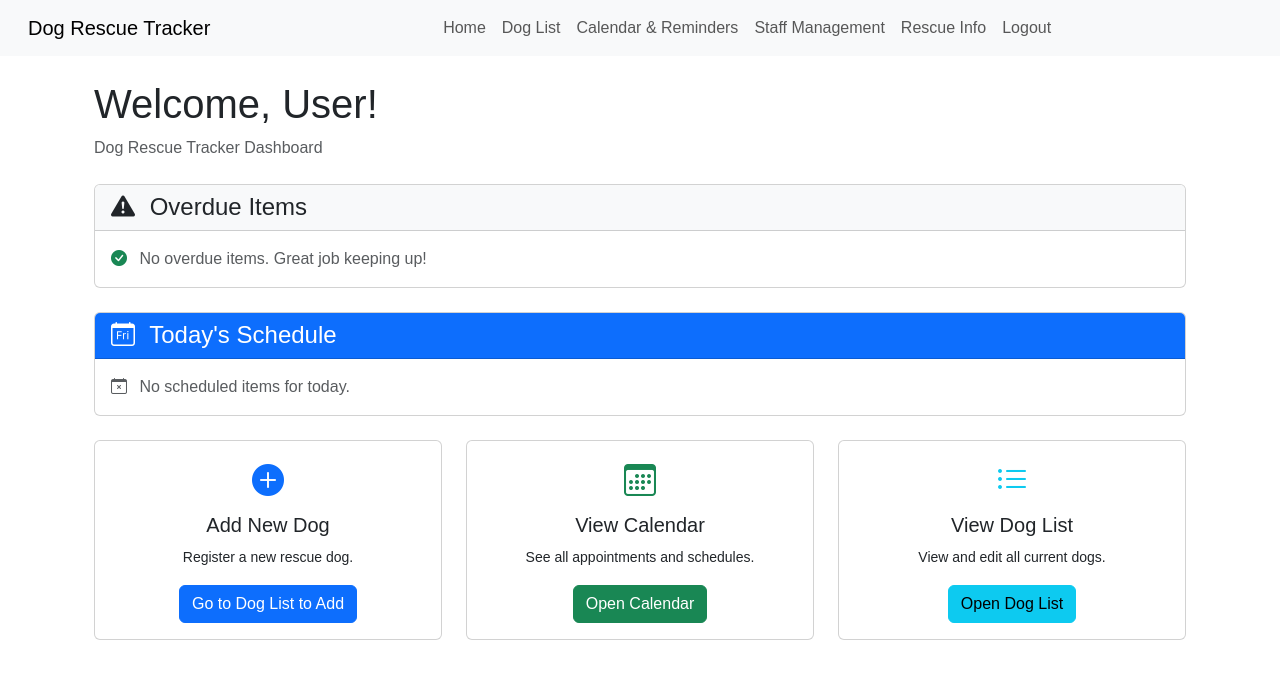
After one commit to Sprite287/DogTrackerV2, a Flask app: page /dashboard in a window 1280 px wide. The commit adds this page. Shown: the top 679 px of the page. Run offline with Flask 3, Linux system fonts and the light colour scheme; some libraries are stand-ins or nearby versions.

Commit message:
Complete Phase 4

```diff
--- a/DogTrackerV2/app.py
+++ b/DogTrackerV2/app.py
@@ -13,6 +13,10 @@ app.config['SQLALCHEMY_DATABASE_URI'] = os.getenv('DATABASE_URL', 'postgresql://
 app.config['SQLALCHEMY_TRACK_MODIFICATIONS'] = False
 app.config['SECRET_KEY'] = os.getenv('SECRET_KEY', 'dev')
 
+# Development settings to prevent caching issues
+app.config['TEMPLATES_AUTO_RELOAD'] = True
+app.config['SEND_FILE_MAX_AGE_DEFAULT'] = 0
+
 db.init_app(app)
 migrate.init_app(app, db)
 
@@ -24,6 +28,35 @@ def get_first_user_id():
     print("WARNING: No users found in the database. 'created_by' fields will be None.")
     return None # Or raise an error, or handle as per application requirements
 
+def group_reminders_by_type(reminders_query):
+    """Group reminders by their type for dashboard display."""
+    from collections import defaultdict
+
+    # Define group order preference
+    group_order = ["Vet Visit", "Vaccination", "Grooming", "Medication", "General Appointment", "Other Reminder"]
+
+    grouped = defaultdict(list)
+    for reminder in reminders_query:
+        group_name = "Other Reminder" # Default
+        if reminder.appointment:
+            if reminder.appointment.type:
+                group_name = reminder.appointment.type.name
+            else:
+                group_name = "General Appointment"
+        elif reminder.dog_medicine_id:
+            group_name = "Medication"
+        elif reminder.reminder_type: # Fallback to reminder_type if not appt/med
+             # Capitalize and replace underscores for better display
+            group_name = reminder.reminder_type.replace('_', ' ').title()
+
+        grouped[group_name].append(reminder)
+
+    # Order the groups according to group_order, then alphabetically for others
+    ordered_grouped = {group: grouped[group] for group in group_order if group in grouped}
+    other_groups = {k: v for k, v in sorted(grouped.items()) if k not in ordered_grouped}
+    ordered_grouped.update(other_groups)
+    return ordered_grouped
+
 def render_dog_cards():
     dogs = Dog.query.order_by(Dog.name.asc()).all()
     return render_template('dog_cards.html', dogs=dogs)
@@ -32,7 +65,11 @@ def render_alert(message, category='success'):
     return render_template_string('<div class="alert alert-{{ category }} alert-dismissible fade show" role="alert" hx-swap-oob="true">{{ message }}<button type="button" class="btn-close" data-bs-dismiss="alert" aria-label="Close"></button></div>', message=message, category=category)
 
 @app.route('/')
-def index():
+def home_redirect():
+    return redirect(url_for('dashboard'))
+
+@app.route('/dogs')
+def dog_list_page():
     dogs = Dog.query.order_by(Dog.name.asc()).all()
     return render_template('index.html', dogs=dogs)
 
@@ -917,6 +954,66 @@ def calendar_events_api():
         print(f"Error in calendar_events_api: {e}")
         return jsonify({"error": str(e), "message": "Failed to load calendar events."}), 500
 
+# --- Dashboard Route ---
+@app.route('/dashboard')
+def dashboard():
+    """Main dashboard page showing overdue items and today's schedule."""
+    from datetime import date
+
+    now = datetime.utcnow()
+    today_start = datetime.combine(date.today(), datetime.min.time())
+    today_end = today_start + timedelta(days=1)
+
+    print("=== DASHBOARD ROUTE CALLED ===")
+    print(f"Current time (UTC): {now}")
+    print(f"Today range: {today_start} to {today_end}")
+
+    # Get current user (first available user for now)
+    current_user = User.query.first()
+
+    # Fetch overdue reminders (due_datetime < now and status = 'pending')
+    overdue_reminders = Reminder.query.options(
+        db.joinedload(Reminder.appointment).joinedload(Appointment.type),
+        db.joinedload(Reminder.dog_medicine).joinedload(DogMedicine.preset),
+        db.joinedload(Reminder.dog)
+    ).filter(
+        Reminder.status == 'pending',
+        Reminder.due_datetime < now
+    ).order_by(Reminder.due_datetime.asc()).all()
+
+    print(f"DEBUG: Fetched {len(overdue_reminders)} overdue reminders from DB.")
+
+    # Fetch today's reminders (due_datetime within today and status = 'pending')
+    today_reminders = Reminder.query.options(
+        db.joinedload(Reminder.appointment).joinedload(Appointment.type),
+        db.joinedload(Reminder.dog_medicine).joinedload(DogMedicine.preset),
+        db.joinedload(Reminder.dog)
+    ).filter(
+        Reminder.status == 'pending',
+        Reminder.due_datetime >= today_start,
+        Reminder.due_datetime < today_end
+    ).order_by(Reminder.due_datetime.asc()).all()
+
+    print(f"DEBUG: Fetched {len(today_reminders)} today's reminders from DB.")
+
+    # Group reminders by type
+    grouped_overdue_reminders = group_reminders_by_type(overdue_reminders)
+    grouped_today_reminders = group_reminders_by_type(today_reminders)
+
+    # Debug the grouped results
+    overdue_counts = {k: len(v) for k, v in grouped_overdue_reminders.items()}
+    today_counts = {k: len(v) for k, v in grouped_today_reminders.items()}
+    print(f"DEBUG: Grouped overdue reminders: {overdue_counts}")
+    print(f"DEBUG: Grouped today's reminders: {today_counts}")
+
+    print("DEBUG: About to render template with reminder data")
+
+    return render_template('dashboard.html',
+                           current_user=current_user,
+                           grouped_overdue_reminders=grouped_overdue_reminders,
+                           grouped_today_reminders=grouped_today_reminders,
+                           now=now)
+
 if __name__ == '__main__':
     print('--- ROUTES REGISTERED ---')
     for rule in app.url_map.iter_rules():
--- a/DogTrackerV2/templates/base.html
+++ b/DogTrackerV2/templates/base.html
@@ -15,14 +15,17 @@
 <body>
 <nav class="navbar navbar-expand-lg navbar-light bg-light">
   <div class="container-fluid justify-content-center">
-    <a class="navbar-brand mx-3" href="{{ url_for('index') }}">Dog Rescue Tracker</a>
+    <a class="navbar-brand mx-3" href="{{ url_for('dashboard') }}">Dog Rescue Tracker</a>
     <button class="navbar-toggler" type="button" data-bs-toggle="collapse" data-bs-target="#navbarNav" aria-controls="navbarNav" aria-expanded="false" aria-label="Toggle navigation">
       <span class="navbar-toggler-icon"></span>
     </button>
     <div class="collapse navbar-collapse justify-content-center" id="navbarNav">
       <ul class="navbar-nav">
         <li class="nav-item">
-          <a class="nav-link" href="{{ url_for('index') }}">Dog List</a>
+          <a class="nav-link" href="{{ url_for('dashboard') }}">Home</a>
+        </li>
+        <li class="nav-item">
+          <a class="nav-link" href="{{ url_for('dog_list_page') }}">Dog List</a>
         </li>
         <li class="nav-item">
           <a class="nav-link" href="{{ url_for('calendar_view') }}">Calendar & Reminders</a>
--- a/DogTrackerV2/templates/calendar_view.html
+++ b/DogTrackerV2/templates/calendar_view.html
@@ -39,7 +39,7 @@
                                                     <button class="btn btn-sm btn-outline-success"
                                                             hx-post="{{ url_for('acknowledge_reminder', reminder_id=reminder.id) }}"
                                                             hx-target="#reminder-{{ reminder.id }}"
-                                                            hx-swap="outerHTML">Acknowledge</button>
+                                                            hx-swap="outerHTML">Done</button>
                                                     <button class="btn btn-sm btn-outline-secondary"
                                                             hx-post="{{ url_for('dismiss_reminder', reminder_id=reminder.id) }}"
                                                             hx-target="#reminder-{{ reminder.id }}"
--- /dev/null
+++ b/DogTrackerV2/templates/dashboard.html
@@ -0,0 +1,266 @@
+{% extends 'base.html' %}
+
+{% block title %}Home - Dog Rescue Tracker{% endblock %}
+
+{% block content %}
+<div class="container mt-4">
+    <!-- Welcome Header -->
+    <div class="mb-4">
+        <h1>Welcome, {% if current_user %}{{ current_user.name }}{% else %}User{% endif %}!</h1>
+        <p class="text-muted">
+            {% if current_user and current_user.rescue %}
+                {{ current_user.rescue.name }} Dashboard
+            {% else %}
+                Dog Rescue Tracker Dashboard
+            {% endif %}
+        </p>
+    </div>
+
+    <!-- Overdue Items Section -->
+    <div class="card mb-4 {% if grouped_overdue_reminders %}border-danger{% endif %}">
+        <div class="card-header {% if grouped_overdue_reminders %}bg-danger text-white{% else %}bg-light{% endif %}">
+            <h4 class="mb-0">
+                <i class="bi bi-exclamation-triangle-fill me-2"></i>
+                Overdue Items
+                {% set total_overdue = grouped_overdue_reminders.values() | map('length') | sum %}
+                {% if total_overdue > 0 %}
+                    <span class="badge bg-white text-danger ms-2">{{ total_overdue }}</span>
+                {% endif %}
+            </h4>
+        </div>
+        <div class="card-body p-0">
+            {% if total_overdue > 0 %}
+                <div class="accordion accordion-flush" id="overdueRemindersAccordion">
+                    {% for group_name, reminders_in_group in grouped_overdue_reminders.items() %}
+                        {% if reminders_in_group %}
+                            {% set group_id = group_name|replace(' ', '-')|lower ~ '-overdue-' ~ loop.index %}
+                            <div class="accordion-item">
+                                <h2 class="accordion-header" id="heading-{{ group_id }}">
+                                    <button class="accordion-button collapsed" type="button" data-bs-toggle="collapse" data-bs-target="#collapse-{{ group_id }}" aria-expanded="false" aria-controls="collapse-{{ group_id }}">
+                                        {{ group_name }} <span class="badge bg-danger ms-2">{{ reminders_in_group|length }}</span>
+                                    </button>
+                                </h2>
+                                <div id="collapse-{{ group_id }}" class="accordion-collapse collapse" aria-labelledby="heading-{{ group_id }}" data-bs-parent="#overdueRemindersAccordion">
+                                    <div class="accordion-body p-0">
+                                        <div class="list-group list-group-flush">
+                                            {% for reminder in reminders_in_group %}
+                                                <div class="list-group-item list-group-item-action d-flex justify-content-between align-items-start" id="reminder-{{ reminder.id }}">
+                                                    <div class="flex-grow-1">
+                                                        <div class="d-flex w-100 justify-content-between">
+                                                            <h6 class="mb-1 text-danger">
+                                                                {% if reminder.appointment_id and reminder.appointment %}
+                                                                    <i class="bi bi-calendar-event me-1"></i>
+                                                                    Appt: {{ reminder.appointment.title or (reminder.appointment.type.name if reminder.appointment.type else 'Appointment') }}
+                                                                {% elif reminder.dog_medicine_id and reminder.dog_medicine %}
+                                                                    <i class="bi bi-capsule me-1"></i>
+                                                                    Meds: {{ reminder.dog_medicine.preset.name if reminder.dog_medicine.preset else 'Medicine' }}
+                                                                {% else %}
+                                                                    <i class="bi bi-bell me-1"></i>
+                                                                    {{ reminder.reminder_type.replace('_', ' ').title() if reminder.reminder_type else 'Reminder' }}
+                                                                {% endif %}
+                                                            </h6>
+                                                            <small class="text-danger fw-bold">
+                                                                {% set time_diff = now - reminder.due_datetime %}
+                                                                {% set days = time_diff.days %}
+                                                                {% set hours = (time_diff.seconds // 3600) % 24 %}
+                                                                {% if days > 0 %}
+                                                                    {{ days }} day{{ 's' if days != 1 else '' }}
+                                                                {% elif hours > 0 %}
+                                                                    {{ hours }} hr{{ 's' if hours != 1 else '' }}
+                                                                {% else %}
+                                                                    &lt; 1 hr
+                                                                {% endif %}
+                                                                overdue
+                                                            </small>
+                                                        </div>
+                                                        <p class="mb-1">{{ reminder.message }}</p>
+                                                        <small class="text-muted">
+                                                            <i class="bi bi-clock me-1"></i>Due: {{ reminder.due_datetime.strftime('%b %d, %Y @ %I:%M %p') }}
+                                                            {% if reminder.dog %}
+                                                                | <i class="bi bi-tag me-1"></i>Dog: <a href="{{ url_for('dog_details', dog_id=reminder.dog.id) }}" class="text-decoration-none">{{ reminder.dog.name }}</a>
+                                                            {% endif %}
+                                                        </small>
+                                                    </div>
+                                                    <div class="ms-3">
+                                                        <div class="btn-group-vertical btn-group-sm" role="group">
+                                                            <button class="btn btn-success"
+                                                                    hx-post="{{ url_for('acknowledge_reminder', reminder_id=reminder.id) }}"
+                                                                    hx-target="#reminder-{{ reminder.id }}"
+                                                                    hx-swap="outerHTML">
+                                                                <i class="bi bi-check-lg"></i> Done
+                                                            </button>
+                                                            <button class="btn btn-outline-secondary"
+                                                                    hx-post="{{ url_for('dismiss_reminder', reminder_id=reminder.id) }}"
+                                                                    hx-target="#reminder-{{ reminder.id }}"
+                                                                    hx-swap="outerHTML">
+                                                                <i class="bi bi-x-lg"></i> Dismiss
+                                                            </button>
+                                                        </div>
+                                                    </div>
+                                                </div>
+                                            {% endfor %}
+                                        </div>
+                                    </div>
+                                </div>
+                            </div>
+                        {% endif %}
+                    {% endfor %}
+                </div>
+            {% else %}
+                <div class="card-body">
+                    <p class="text-muted mb-0">
+                        <i class="bi bi-check-circle-fill text-success me-2"></i>
+                        No overdue items. Great job keeping up!
+                    </p>
+                </div>
+            {% endif %}
+        </div>
+    </div>
+
+    <!-- Today's Schedule Section -->
+    <div class="card mb-4">
+        <div class="card-header bg-primary text-white">
+            <h4 class="mb-0">
+                <i class="bi bi-calendar-day me-2"></i>
+                Today's Schedule
+                {% set total_today = grouped_today_reminders.values() | map('length') | sum %}
+                {% if total_today > 0 %}
+                    <span class="badge bg-white text-primary ms-2">{{ total_today }}</span>
+                {% endif %}
+            </h4>
+        </div>
+        <div class="card-body p-0">
+            {% if total_today > 0 %}
+                <div class="accordion accordion-flush" id="todayRemindersAccordion">
+                    {% for group_name, reminders_in_group in grouped_today_reminders.items() %}
+                        {% if reminders_in_group %}
+                            {% set group_id = group_name|replace(' ', '-')|lower ~ '-today-' ~ loop.index %}
+                            <div class="accordion-item">
+                                <h2 class="accordion-header" id="heading-{{ group_id }}">
+                                    <button class="accordion-button collapsed" type="button" data-bs-toggle="collapse" data-bs-target="#collapse-{{ group_id }}" aria-expanded="false" aria-controls="collapse-{{ group_id }}">
+                                        {{ group_name }} <span class="badge bg-primary ms-2">{{ reminders_in_group|length }}</span>
+                                    </button>
+                                </h2>
+                                <div id="collapse-{{ group_id }}" class="accordion-collapse collapse" aria-labelledby="heading-{{ group_id }}" data-bs-parent="#todayRemindersAccordion">
+                                    <div class="accordion-body p-0">
+                                        <div class="list-group list-group-flush">
+                                            {% for reminder in reminders_in_group %}
+                                                <div class="list-group-item list-group-item-action d-flex justify-content-between align-items-start" id="today-reminder-{{ reminder.id }}">
+                                                    <div class="flex-grow-1">
+                                                        <div class="d-flex w-100 justify-content-between">
+                                                            <h6 class="mb-1">
+                                                                {% if reminder.appointment_id and reminder.appointment %}
+                                                                    <i class="bi bi-calendar-event me-1"></i>
+                                                                    Appt: {{ reminder.appointment.title or (reminder.appointment.type.name if reminder.appointment.type else 'Appointment') }}
+                                                                {% elif reminder.dog_medicine_id and reminder.dog_medicine %}
+                                                                    <i class="bi bi-capsule me-1"></i>
+                                                                    Meds: {{ reminder.dog_medicine.preset.name if reminder.dog_medicine.preset else 'Medicine' }}
+                                                                {% else %}
+                                                                    <i class="bi bi-bell me-1"></i>
+                                                                    {{ reminder.reminder_type.replace('_', ' ').title() if reminder.reminder_type else 'Reminder' }}
+                                                                {% endif %}
+                                                            </h6>
+                                                            <small class="text-primary">
+                                                                <i class="bi bi-clock me-1"></i>{{ reminder.due_datetime.strftime('%I:%M %p') }}
+                                                            </small>
+                                                        </div>
+                                                        <p class="mb-1">{{ reminder.message }}</p>
+                                                        <small class="text-muted">
+                                                            {% if reminder.dog %}
+                                                                <i class="bi bi-tag me-1"></i>Dog: <a href="{{ url_for('dog_details', dog_id=reminder.dog.id) }}" class="text-decoration-none">{{ reminder.dog.name }}</a>
+                                                            {% endif %}
+                                                            {% if reminder.appointment_id and reminder.appointment and reminder.appointment.description %}
+                                                                | Notes: {{ reminder.appointment.description }}
+                                                            {% endif %}
+                                                        </small>
+                                                    </div>
+                                                    <div class="ms-3">
+                                                        <div class="btn-group-vertical btn-group-sm" role="group">
+                                                            <button class="btn btn-success"
+                                                                    hx-post="{{ url_for('acknowledge_reminder', reminder_id=reminder.id) }}"
+                                                                    hx-target="#today-reminder-{{ reminder.id }}"
+                                                                    hx-swap="outerHTML">
+                                                                <i class="bi bi-check-lg"></i> Done
+                                                            </button>
+                                                            <button class="btn btn-outline-secondary"
+                                                                    hx-post="{{ url_for('dismiss_reminder', reminder_id=reminder.id) }}"
+                                                                    hx-target="#today-reminder-{{ reminder.id }}"
+                                                                    hx-swap="outerHTML">
+                                                                <i class="bi bi-x-lg"></i> Dismiss
+                                                            </button>
+                                                        </div>
+                                                    </div>
+                                                </div>
+                                            {% endfor %}
+                                        </div>
+                                    </div>
+                                </div>
+                            </div>
+                        {% endif %}
+                    {% endfor %}
+                </div>
+            {% else %}
+                <div class="card-body">
+                    <p class="text-muted mb-0">
+                        <i class="bi bi-calendar-x me-2"></i>
+                        No scheduled items for today.
+                    </p>
+                </div>
+            {% endif %}
+        </div>
+    </div>
+
+    <!-- Quick Actions Section -->
+    <div class="row">
+        <div class="col-md-4 mb-3">
+            <div class="card text-center h-100">
+                <div class="card-body d-flex flex-column justify-content-center align-items-center">
+                    <i class="bi bi-plus-circle-fill text-primary mb-2" style="font-size: 2rem;"></i>
+                    <h5 class="card-title">Add New Dog</h5>
+                    <p class="card-text"><small>Register a new rescue dog.</small></p>
+                    <a href="{{ url_for('dog_list_page') }}" class="btn btn-primary mt-auto">Go to Dog List to Add</a>
+                </div>
+            </div>
+        </div>
+        <div class="col-md-4 mb-3">
+            <div class="card text-center h-100">
+                <div class="card-body d-flex flex-column justify-content-center align-items-center">
+                    <i class="bi bi-calendar3 text-success mb-2" style="font-size: 2rem;"></i>
+                    <h5 class="card-title">View Calendar</h5>
+                    <p class="card-text"><small>See all appointments and schedules.</small></p>
+                    <a href="{{ url_for('calendar_view') }}" class="btn btn-success mt-auto">Open Calendar</a>
+                </div>
+            </div>
+        </div>
+        <div class="col-md-4 mb-3">
+            <div class="card text-center h-100">
+                <div class="card-body d-flex flex-column justify-content-center align-items-center">
+                    <i class="bi bi-list-ul text-info mb-2" style="font-size: 2rem;"></i>
+                    <h5 class="card-title">View Dog List</h5>
+                    <p class="card-text"><small>View and edit all current dogs.</small></p>
+                    <a href="{{ url_for('dog_list_page') }}" class="btn btn-info mt-auto">Open Dog List</a>
+                </div>
+            </div>
+        </div>
+    </div>
+</div>
+{% endblock %}
+
+{% block scripts %}
+{{ super() }}
+{# Auto-expand overdue items if any exist #}
+<script>
+document.addEventListener('DOMContentLoaded', function() {
+    // Automatically expand first overdue accordion item if overdue items exist
+    const firstOverdueAccordion = document.querySelector('#overdueRemindersAccordion .accordion-collapse');
+    if (firstOverdueAccordion) {
+        firstOverdueAccordion.classList.add('show');
+        const button = document.querySelector(`[data-bs-target="#${firstOverdueAccordion.id}"]`);
+        if (button) {
+            button.classList.remove('collapsed');
+            button.setAttribute('aria-expanded', 'true');
+        }
+    }
+});
+</script>
+{% endblock %}
```
Also changed, not shown: README.md.
